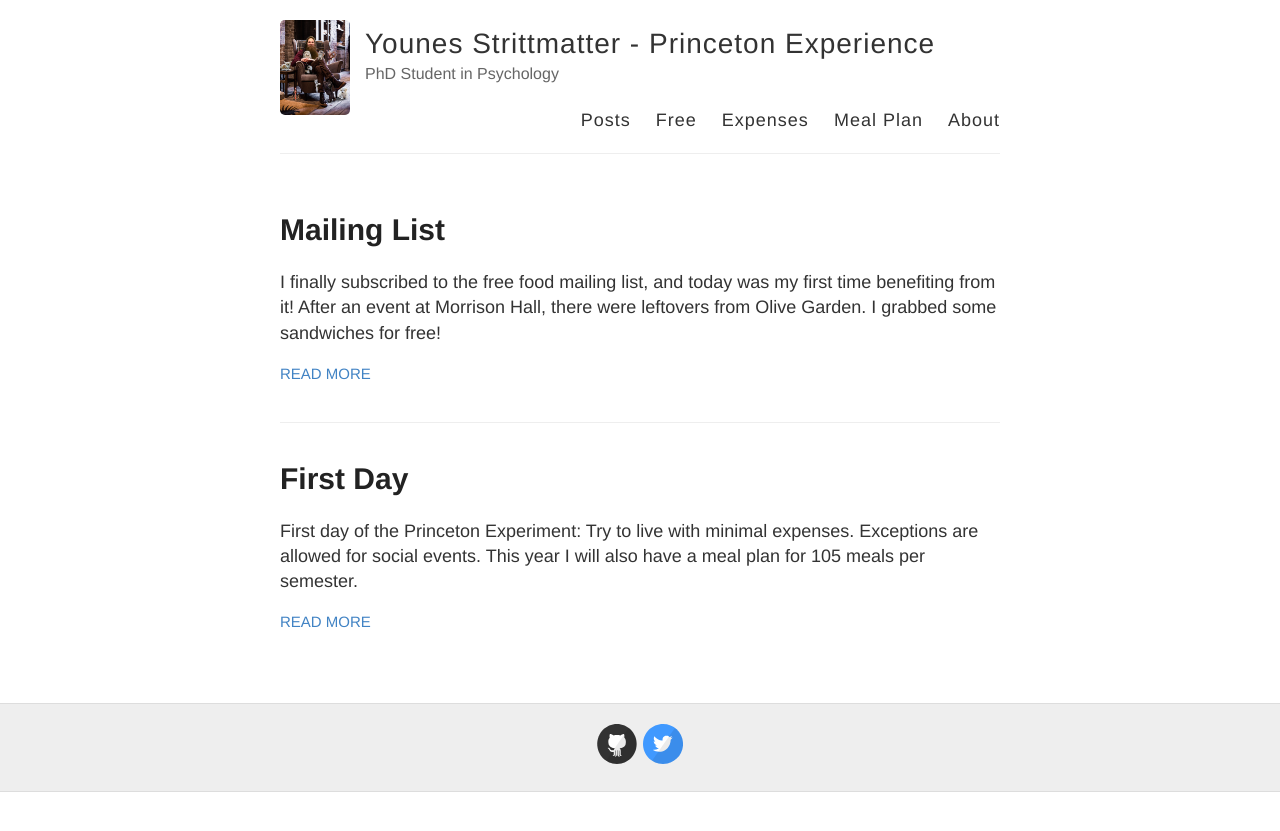
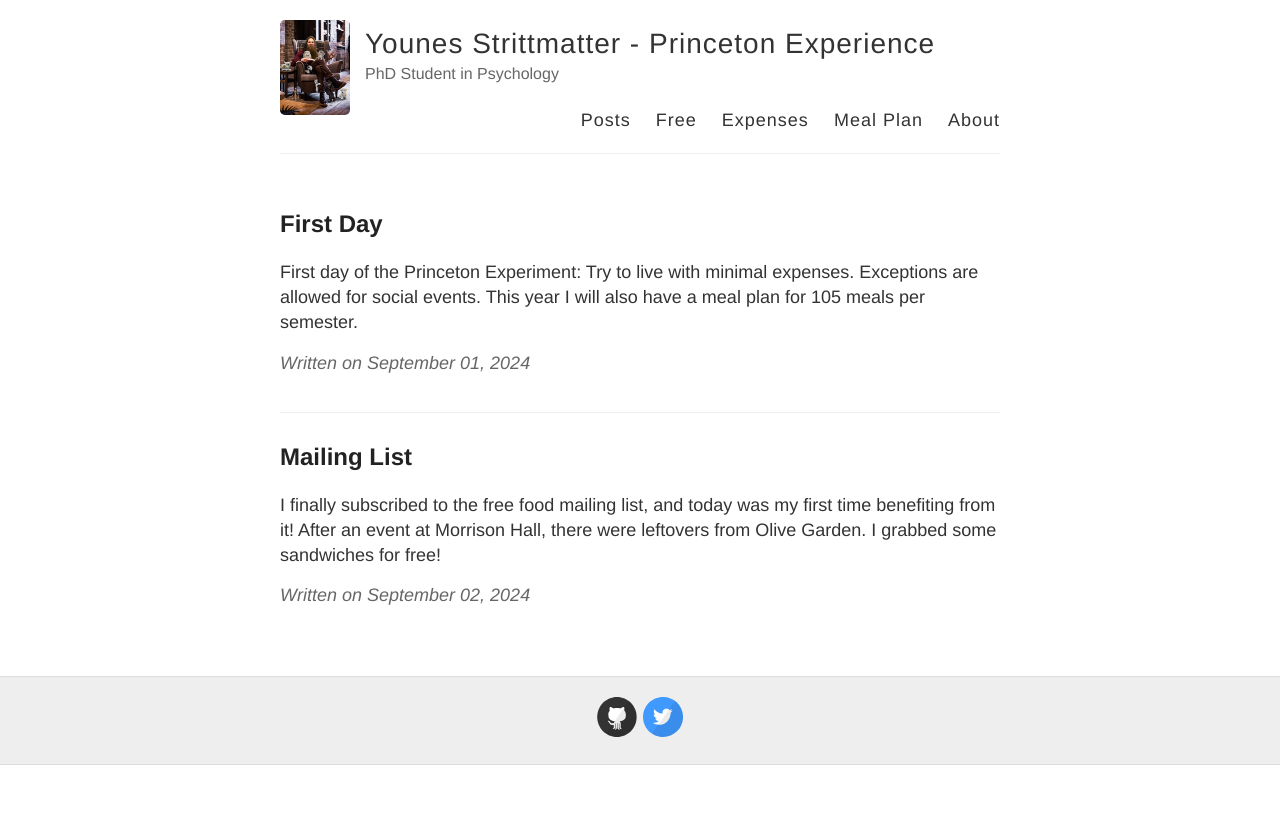
Before and after one commit to younesStrittmatter/princeton-experiment, a Jekyll site: the page built from index.html, in a window 1280 px wide. Shown: the top 831 px of the page. Built offline with Jekyll 4.4.1, drawn with Linux system fonts in a browser that asks for light colours; comment, search, counter and statistics services are not loaded.

Commit message:
added info

```diff
--- a/_data/free-food.yml
+++ b/_data/free-food.yml
@@ -45,3 +45,7 @@
   location: Frist Campus Center
   date: 2024-09-02
   rating: 2
+- name: coffee
+  location: Princeton Neuroscience Institute
+  date: 2024-09-03
+  rating: 2
--- a/index.html
+++ b/index.html
@@ -5,18 +5,21 @@ nav_order: 0
 permalink: /
 ---
 <div class="posts">
-  {% for post in site.posts %}
+    {% assign sorted_posts = site.posts | sort: 'date' %}
+    {% for post in sorted_posts %}
     <article class="post">
 
-      <h1><a href="{{ site.baseurl }}{{ post.url }}">{{ post.title }}</a></h1>
+        <h2>{{ post.title }}</h2>
 
-      <div class="entry">
-        {{ post.excerpt }}
-      </div>
+        <div class="entry">
+            {{ post.content }}
+        </div>
 
-      <a href="{{ site.baseurl }}{{ post.url }}" class="read-more">Read More</a>
+        <div class="date">
+            Written on {{ post.date | date: "%B %d, %Y" }}
+        </div>
     </article>
-  {% endfor %}
+    {% endfor %}
 </div>
 <script src="https://giscus.app/client.js"
         data-repo="younesStrittmatter/princeton-experiment"
```
